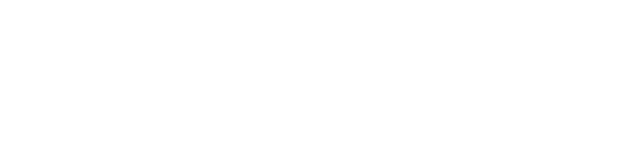
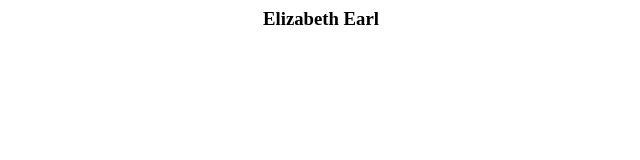
Before and after one commit to esanch/eearl, a plain HTML site: page resume/index.html in a window 1280 px wide. Shown: the whole page, without its empty margins (319-959 px from the left). Drawn offline with Linux system fonts and the light colour scheme.

Commit message:
Update index.html

```diff
--- a/resume/index.html
+++ b/resume/index.html
@@ -1,5 +1,7 @@
 <head>
   <title>
-    <strong> Elizabeth Earl </strong>
+    Elizabeth Earl
   </title>
 </head>
+<body>
+  <h3> <center> Elizabeth Earl </center> </h3>
```
